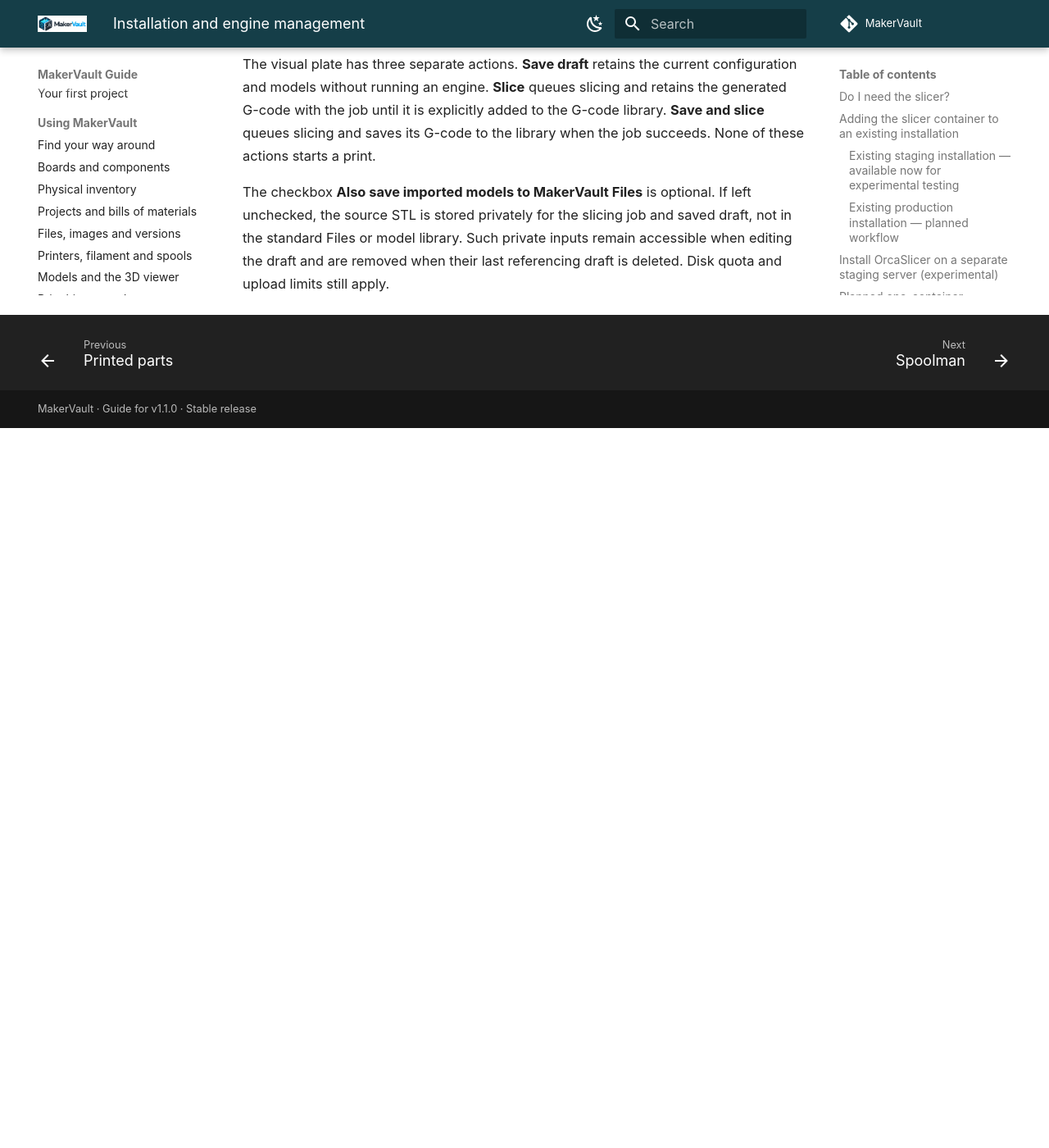
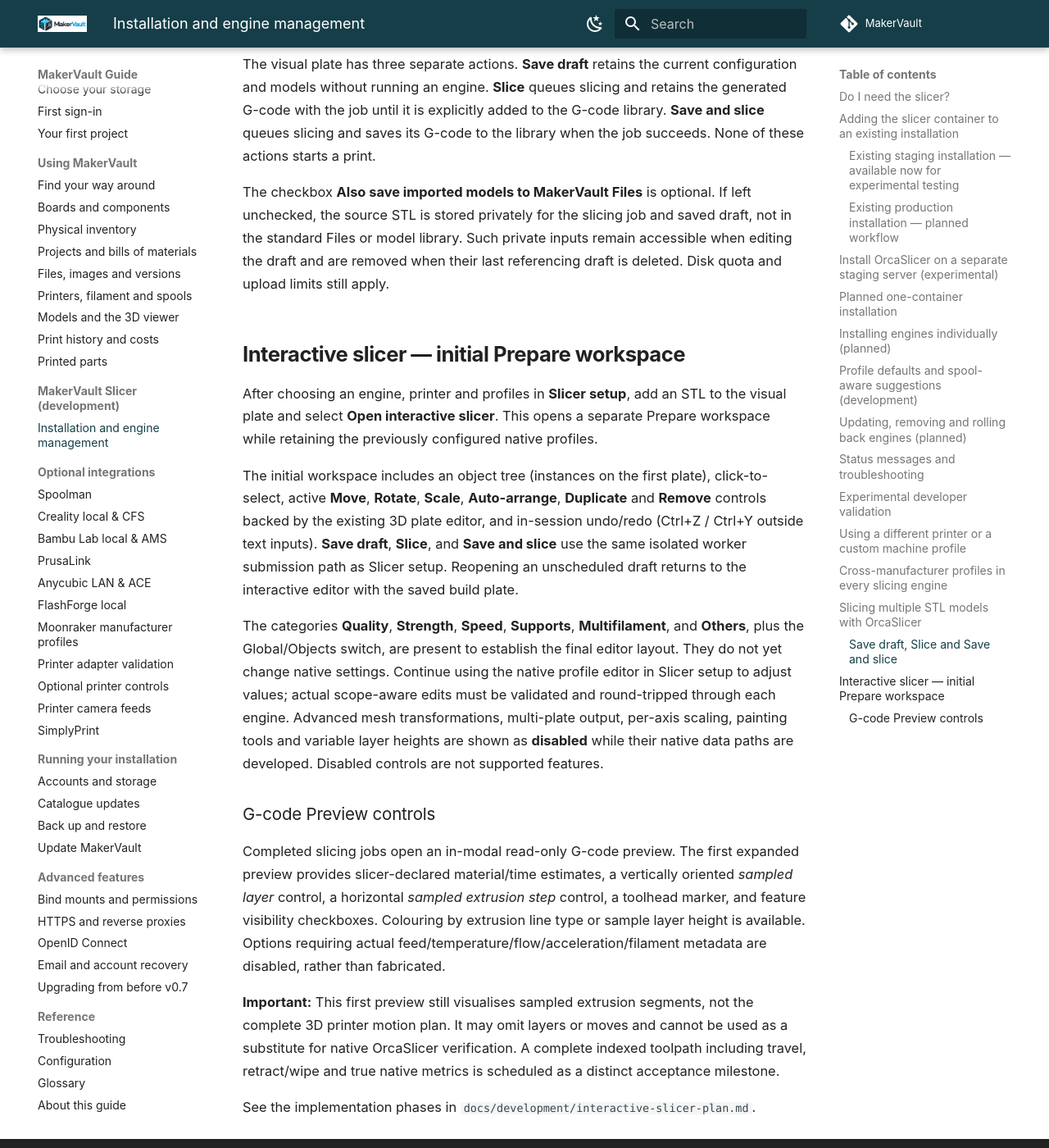
Before and after one commit to gavrd7/MakerVault, an MkDocs documentation site: the page built from docs/guide/3d-printing/slicer.md, in a window 1280 px wide and 1400 px high, scrolled down 8091 px. Shown: the whole window at 82% size. Built offline with MkDocs 1.6.1 and Material for MkDocs 9.7.7, drawn with Linux system fonts in a browser that asks for light colours; comment, search, counter and statistics services are not loaded; before the commit the page ends 8613 px from its top, so only the background shows below that.

Commit message:
docs(slicer): distinguish available interactive Prepare actions from future native editing and full preview

```diff
--- a/docs/guide/3d-printing/slicer.md
+++ b/docs/guide/3d-printing/slicer.md
@@ -170,3 +170,19 @@
 The visual plate has three separate actions. **Save draft** retains the current configuration and models without running an engine. **Slice** queues slicing and retains the generated G-code with the job until it is explicitly added to the G-code library. **Save and slice** queues slicing and saves its G-code to the library when the job succeeds. None of these actions starts a print.
 
 The checkbox **Also save imported models to MakerVault Files** is optional. If left unchecked, the source STL is stored privately for the slicing job and saved draft, not in the standard Files or model library. Such private inputs remain accessible when editing the draft and are removed when their last referencing draft is deleted. Disk quota and upload limits still apply.
+
+## Interactive slicer — initial Prepare workspace
+
+After choosing an engine, printer and profiles in **Slicer setup**, add an STL to the visual plate and select **Open interactive slicer**. This opens a separate Prepare workspace while retaining the previously configured native profiles.
+
+The initial workspace includes an object tree (instances on the first plate), click-to-select, active **Move**, **Rotate**, **Scale**, **Auto-arrange**, **Duplicate** and **Remove** controls backed by the existing 3D plate editor, and in-session undo/redo (Ctrl+Z / Ctrl+Y outside text inputs). **Save draft**, **Slice**, and **Save and slice** use the same isolated worker submission path as Slicer setup. Reopening an unscheduled draft returns to the interactive editor with the saved build plate.
+
+The categories **Quality**, **Strength**, **Speed**, **Supports**, **Multifilament**, and **Others**, plus the Global/Objects switch, are present to establish the final editor layout. They do not yet change native settings. Continue using the native profile editor in Slicer setup to adjust values; actual scope-aware edits must be validated and round-tripped through each engine. Advanced mesh transformations, multi-plate output, per-axis scaling, painting tools and variable layer heights are shown as **disabled** while their native data paths are developed. Disabled controls are not supported features.
+
+### G-code Preview controls
+
+Completed slicing jobs open an in-modal read-only G-code preview. The first expanded preview provides slicer-declared material/time estimates, a vertically oriented *sampled layer* control, a horizontal *sampled extrusion step* control, a toolhead marker, and feature visibility checkboxes. Colouring by extrusion line type or sample layer height is available. Options requiring actual feed/temperature/flow/acceleration/filament metadata are disabled, rather than fabricated.
+
+**Important:** This first preview still visualises sampled extrusion segments, not the complete 3D printer motion plan. It may omit layers or moves and cannot be used as a substitute for native OrcaSlicer verification. A complete indexed toolpath including travel, retract/wipe and true native metrics is scheduled as a distinct acceptance milestone.
+
+See the implementation phases in `docs/development/interactive-slicer-plan.md`.
```
